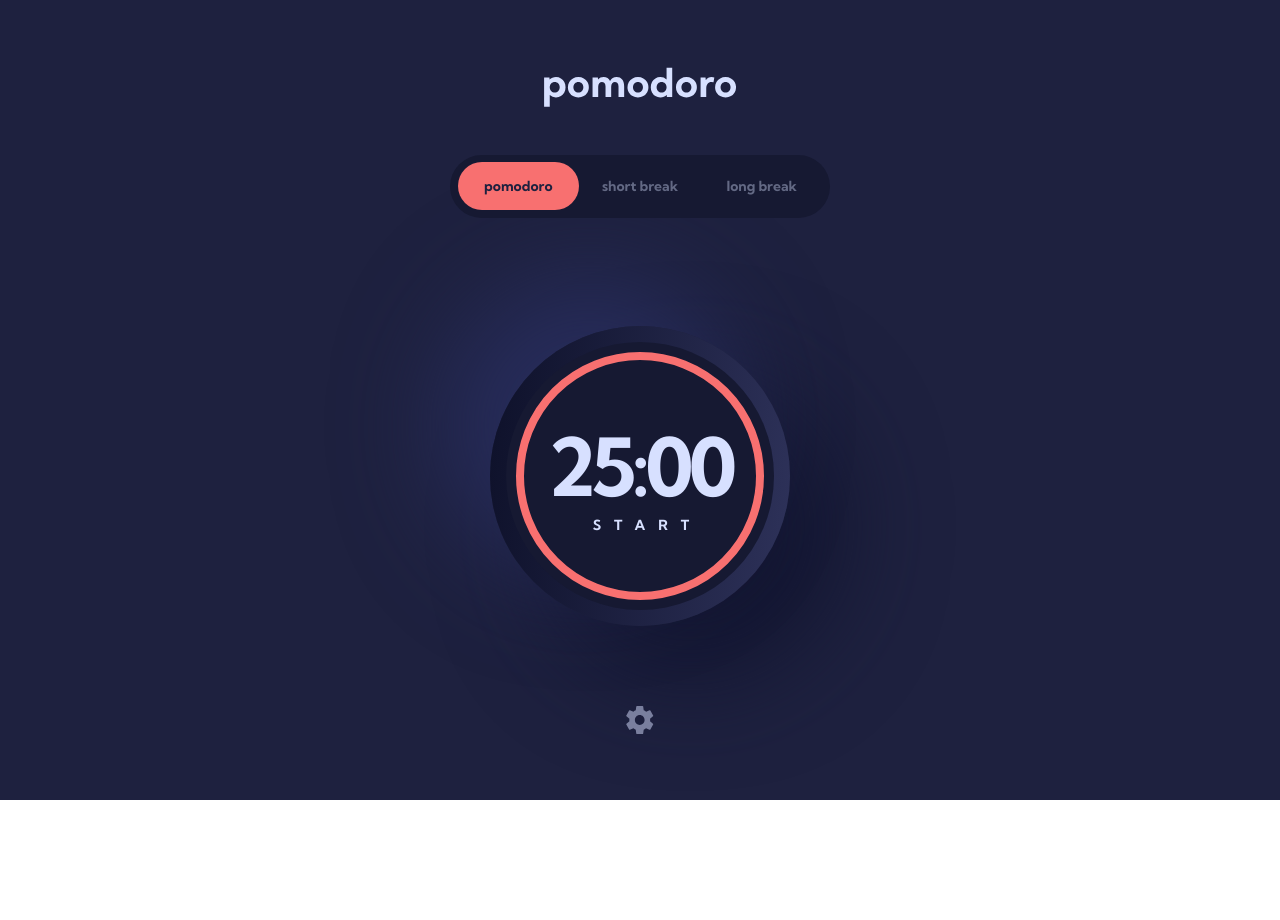
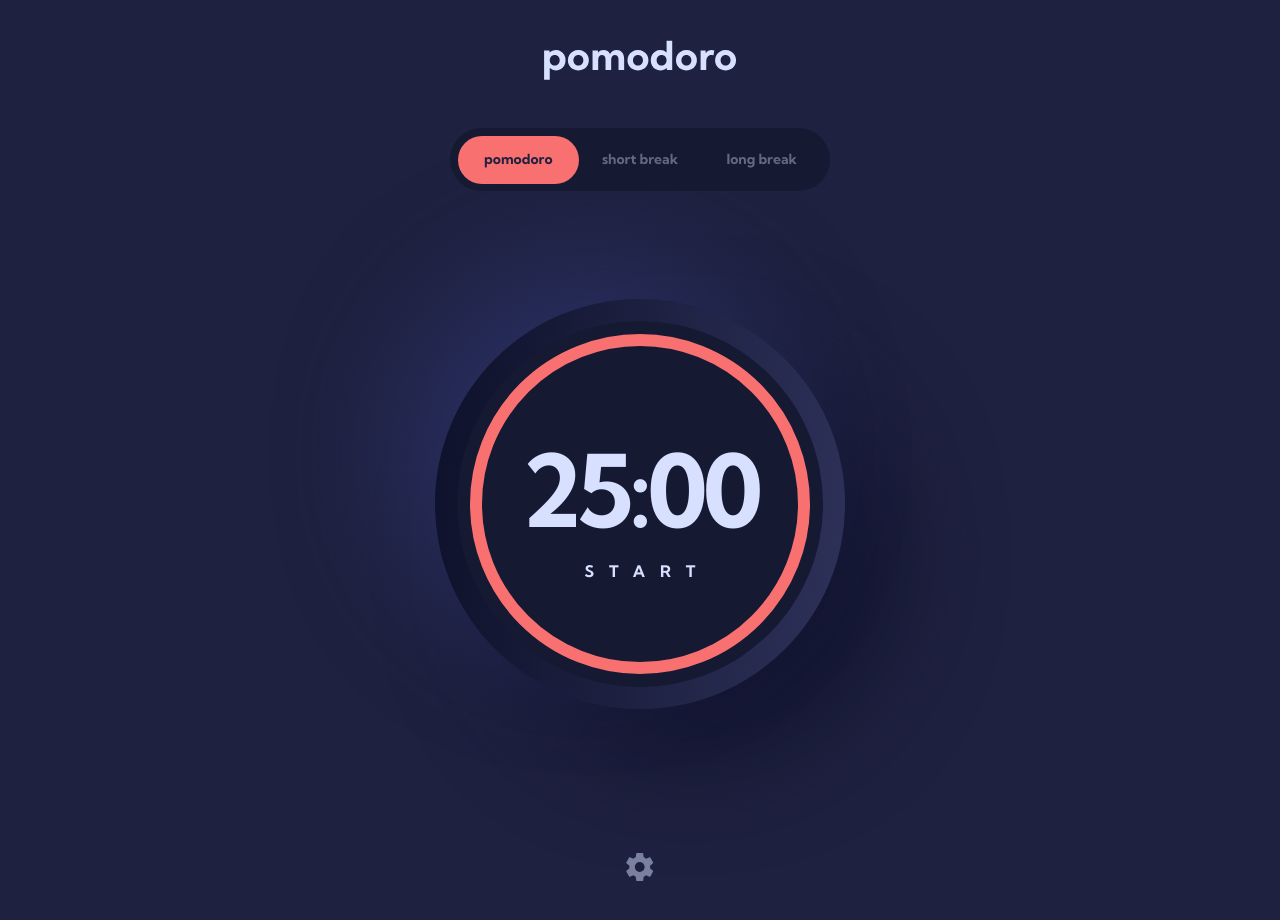
Before and after one commit to g-akca/pomodoro-app, a React (Vite) app: page / in a window 1280 px wide. Before the commit the page ends 800 px from the top, so only its background shows below. Built offline with nearby package versions, Linux system fonts and the light colour scheme.

Commit message:
Add tablet responsive Timer styles

```diff
--- a/src/components/CircularProgress.jsx
+++ b/src/components/CircularProgress.jsx
@@ -1,6 +1,21 @@
+import { useState, useEffect } from "react";
+
 function CircularProgress({ progress = 0, color = "#F87070" }) {
-  const radius = 124;
-  const stroke = 8;
+  const [isTablet, setIsTablet] = useState(false);
+
+  useEffect(() => {
+    const checkTablet = () => {
+      setIsTablet(window.innerWidth >= 768);
+    };
+
+    checkTablet();
+    window.addEventListener('resize', checkTablet);
+
+    return () => window.removeEventListener('resize', checkTablet);
+  }, []);
+
+  const radius = isTablet ? 170 : 124;
+  const stroke = isTablet ? 12 : 8;
   const normalizedRadius = radius - stroke / 2;
   const circumference = normalizedRadius * 2 * Math.PI;
   const offset = circumference - progress * circumference;
--- a/src/components/MainSection.jsx
+++ b/src/components/MainSection.jsx
@@ -4,7 +4,7 @@ import TimerContainer from "./TimerContainer";
 
 function MainSection({ openSettings }) {
   return (
-    <main className="flex flex-col items-center gap-20">
+    <main className="flex flex-col items-center gap-20 tablet:gap-36">
       <TimerContainer />
 
       <button type="button" onClick={openSettings}>
--- a/src/components/TimerContainer.jsx
+++ b/src/components/TimerContainer.jsx
@@ -17,22 +17,22 @@ function TimerContainer() {
       : "#F87070";
 
   const h2Classes = settings.font === "serif"
-    ? "text-[80px] leading-[133%] font-bold"
+    ? "text-[80px] leading-[133%] font-bold tablet:text-[100px] tablet:leading-[130%]"
     : settings.font === "mono"
-      ? "text-[80px] leading-base tracking-[-10px]"
-      : "text-[80px] leading-base font-bold tracking-[-5px]";
+      ? "text-[80px] leading-base tracking-[-10px] -translate-x-1 tablet:text-[100px] tablet:leading-[150%]"
+      : "text-[80px] leading-base font-bold tracking-[-5px] tablet:text-[100px]";
 
   return (
-    <div className="h-75 aspect-square p-4 rounded-full bg-linear-275 from-[#2E325A] to-[#0E112A] shadow-[-50px_-50px_100px_#272C5A,50px_50px_100px_#121530]">
+    <div className="h-75 tablet:h-102.5 aspect-square p-4 tablet:p-5.5 rounded-full bg-linear-275 from-[#2E325A] to-[#0E112A] shadow-[-50px_-50px_100px_#272C5A,50px_50px_100px_#121530]">
       <div className="relative w-full h-full p-2.5 bg-blue-900 rounded-full flex items-center justify-center">
         <CircularProgress progress={progress} color={progressColor} />
 
-        <div className="text-blue-100 text-center flex flex-col items-center">
+        <div className="text-blue-100 text-center flex flex-col items-center tablet:gap-2">
           <h2 className={h2Classes}>{minutes}:{seconds}</h2>
           <button
             type="button"
             onClick={toggleTimer}
-            className="translate-x-[7.5px] text-[14px] leading-[120%] tracking-[13px] font-bold uppercase"
+            className="translate-x-[7.5px] text-[14px] tablet:text-[16px] leading-[120%] tablet:leading-base tracking-[13px] tablet:tracking-[15px] font-bold uppercase"
           >
             {isRunning ? "Pause" : (timeLeft <= 0 ? "Restart" : "Start")}
           </button>
```
